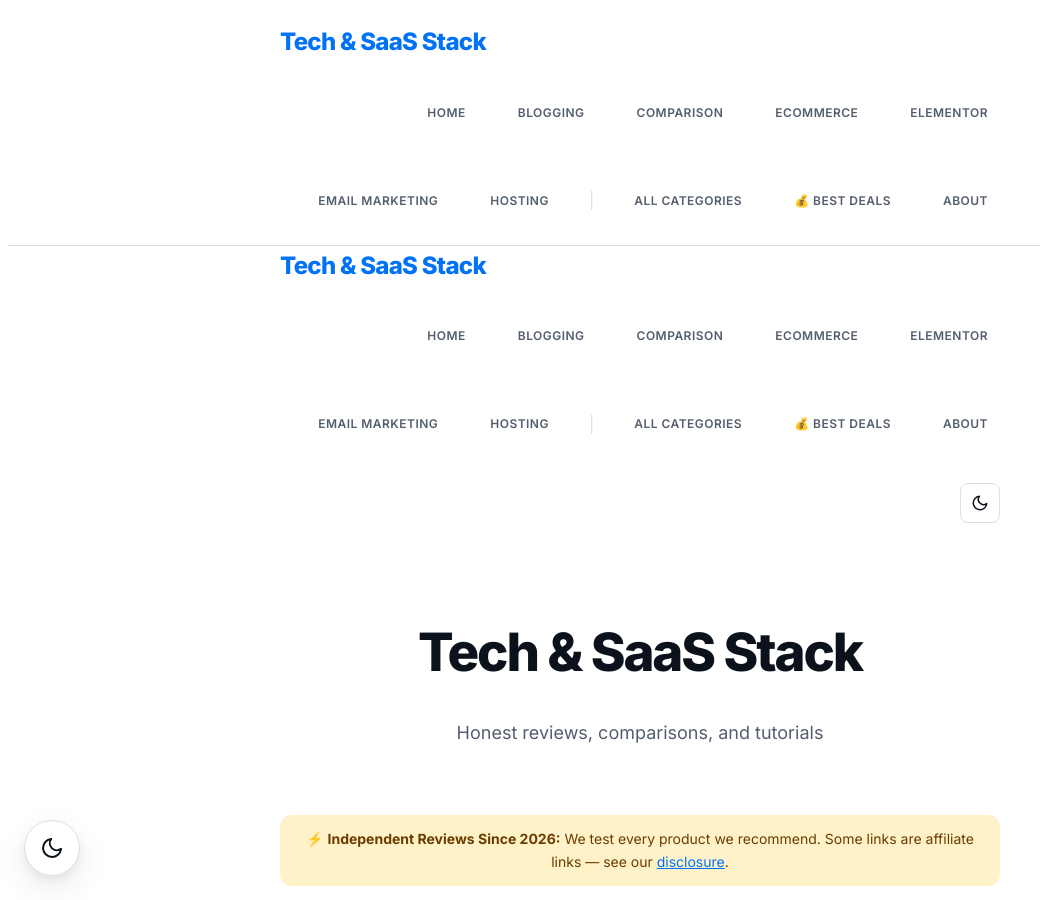
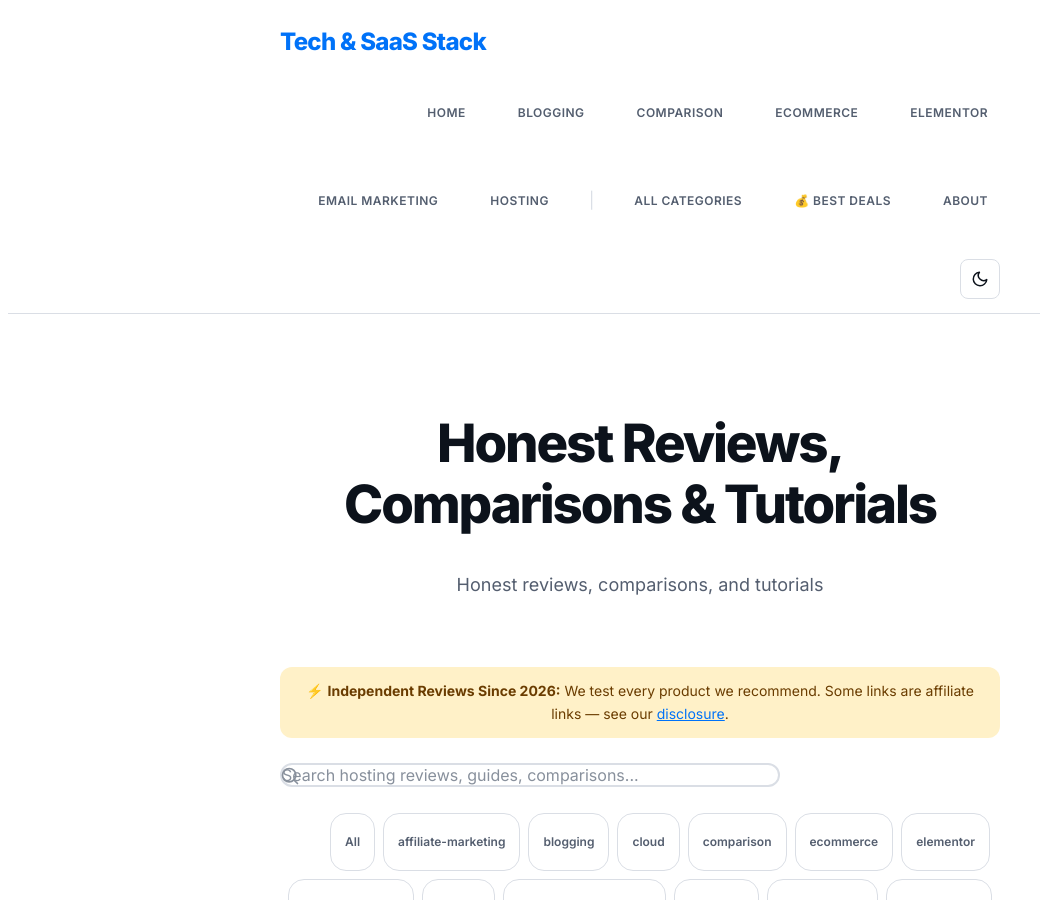
Before and after one commit to fellowizsick/tech-saas-stack, a Jekyll site: the page built from index.html, in a window 1280 px wide and 900 px high. Shown: the whole window, without its empty margins (0-1040 px from the left). Built offline with Jekyll 4.4.1, drawn with Linux system fonts in a browser that asks for light colours.

Commit message:
Fix: Remove duplicate nav, remove floating theme toggle, fix hero title

```diff
--- a/_layouts/default.html
+++ b/_layouts/default.html
@@ -185,28 +185,6 @@
         <a href="{{ site.baseurl }}/categories/">All Categories</a>
         <a href="{{ site.baseurl }}/best-deals/">💰 Best Deals</a>
         <a href="{{ site.baseurl }}/about/">About</a>
-      </div>
-      <button class="nav-toggle" id="navToggle" aria-label="Toggle navigation" aria-expanded="false">
-        <svg width="24" height="24" viewBox="0 0 24 24" fill="none" stroke="currentColor" stroke-width="2" stroke-linecap="round" stroke-linejoin="round">
-          <line x1="3" y1="6" x2="21" y2="6"></line>
-          <line x1="3" y1="12" x2="21" y2="12"></line>
-          <line x1="3" y1="18" x2="21" y2="18"></line>
-        </svg>
-      </button>
-    </div>
-  </nav>
-    <div class="container nav-inner">
-      <a class="nav-brand" href="{{ site.baseurl }}/">{{ site.title }}</a>
-      <div class="nav-links" id="navLinks">
-        <a href="{{ site.baseurl }}/">Home</a>
-        {% assign nav_categories = site.pages | where_exp: "page", "page.category_slug" %}
-        {% for cat in nav_categories limit:6 %}
-          <a href="{{ site.baseurl }}{{ cat.permalink }}">{{ cat.category_name }}</a>
-        {% endfor %}
-        <span class="nav-divider">|</span>
-        <a href="{{ site.baseurl }}/categories/">All Categories</a>
-        <a href="{{ site.baseurl }}/best-deals/">💰 Best Deals</a>
-        <a href="{{ site.baseurl }}/about/">About</a>
         <button class="theme-toggle" id="themeToggle" aria-label="Toggle dark mode" title="Toggle dark mode">
           <svg class="icon-sun" width="18" height="18" viewBox="0 0 24 24" fill="none" stroke="currentColor" stroke-width="2" stroke-linecap="round" stroke-linejoin="round" style="display:none;">
             <circle cx="12" cy="12" r="5"></circle>
@@ -232,6 +210,7 @@
         </svg>
       </button>
     </div>
+  </nav>
 
   <main class="container">
     {% if page.layout == "post" or page.layout == "page" %}
@@ -265,38 +244,17 @@
 
   <button class="scroll-top" onclick="window.scrollTo({top:0,behavior:'smooth'})" id="scrollTopBtn" aria-label="Scroll to top">↑</button>
 
-  <!-- Floating Theme Toggle (Bottom Right) -->
-  <button class="theme-toggle-float" id="themeToggleFloat" aria-label="Toggle dark mode" title="Toggle dark mode">
-    <svg class="icon-sun" width="24" height="24" viewBox="0 0 24 24" fill="none" stroke="currentColor" stroke-width="2" stroke-linecap="round" stroke-linejoin="round" style="display:none;">
-      <circle cx="12" cy="12" r="5"></circle>
-      <line x1="12" y1="1" x2="12" y2="3"></line>
-      <line x1="12" y1="21" x2="12" y2="23"></line>
-      <line x1="4.22" y1="4.22" x2="5.64" y2="5.64"></line>
-      <line x1="18.36" y1="18.36" x2="19.78" y2="19.78"></line>
-      <line x1="1" y1="12" x2="3" y2="12"></line>
-      <line x1="21" y1="12" x2="23" y2="12"></line>
-      <line x1="4.22" y1="19.78" x2="5.64" y2="18.36"></line>
-      <line x1="18.36" y1="5.64" x2="19.78" y2="4.22"></line>
-    </svg>
-    <svg class="icon-moon" width="24" height="24" viewBox="0 0 24 24" fill="none" stroke="currentColor" stroke-width="2" stroke-linecap="round" stroke-linejoin="round" style="display:none;">
-      <path d="M21 12.79A9 9 0 1 1 11.21 3 7 7 0 0 0 21 12.79z"></path>
-    </svg>
-  </button>
-
   <script>
-  // Theme toggle (handles both nav bar and floating button)
+  // Theme toggle (nav bar)
   const themeToggle = document.getElementById('themeToggle');
-  const themeToggleFloat = document.getElementById('themeToggleFloat');
   const sunIcon = themeToggle?.querySelector('.icon-sun');
   const moonIcon = themeToggle?.querySelector('.icon-moon');
-  const sunIconFloat = themeToggleFloat?.querySelector('.icon-sun');
-  const moonIconFloat = themeToggleFloat?.querySelector('.icon-moon');
 
   function applyTheme(theme) {
     document.documentElement.setAttribute('data-theme', theme);
     const isDark = theme === 'dark';
-    [sunIcon, sunIconFloat].forEach(icon => { if (icon) icon.style.display = isDark ? 'block' : 'none'; });
-    [moonIcon, moonIconFloat].forEach(icon => { if (icon) icon.style.display = isDark ? 'none' : 'block'; });
+    if (sunIcon) sunIcon.style.display = isDark ? 'block' : 'none';
+    if (moonIcon) moonIcon.style.display = isDark ? 'none' : 'block';
   }
 
   function toggleTheme() {
@@ -313,7 +271,6 @@
   applyTheme(initialTheme);
 
   themeToggle?.addEventListener('click', toggleTheme);
-  themeToggleFloat?.addEventListener('click', toggleTheme);
 
   // Listen for system preference changes
   window.matchMedia('(prefers-color-scheme: dark)').addEventListener('change', function(e) {
--- a/index.html
+++ b/index.html
@@ -4,7 +4,7 @@
 ---
 
 <div class="hero">
-  <h1>{{ site.title }}</h1>
+  <h1>Honest Reviews, Comparisons & Tutorials</h1>
   <p class="hero-subtitle">{{ site.tagline }}</p>
 </div>
 
```
